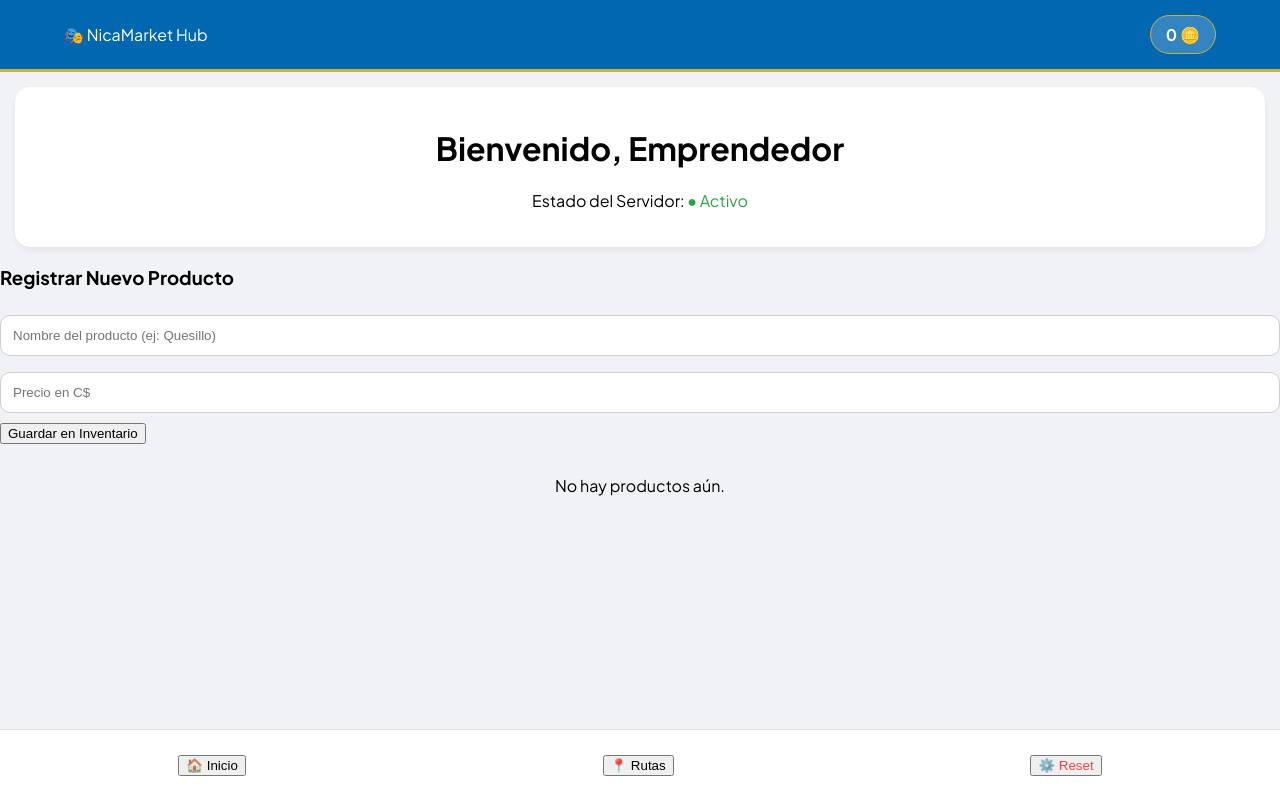
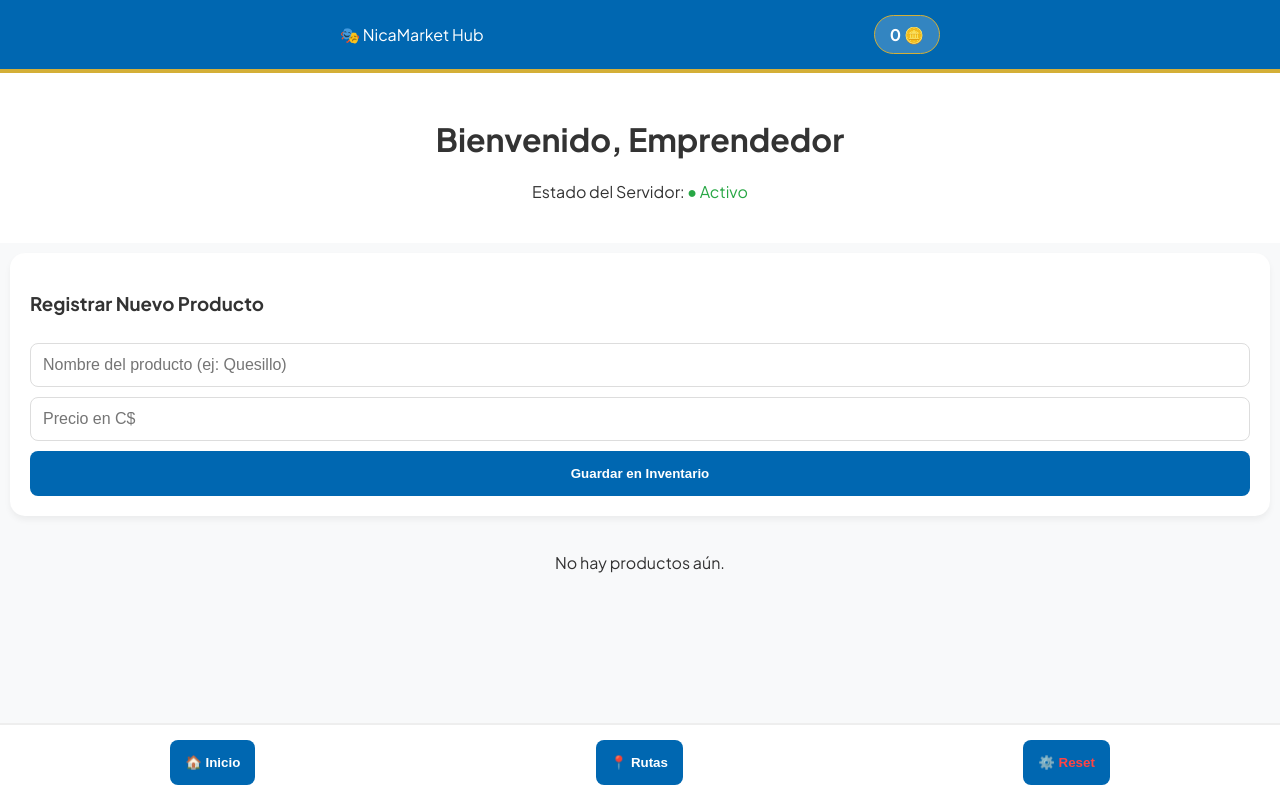
Before and after one commit to vasquezyader80-stack/NICARAGUA-PRIME, a website: page index.html in a window 1280 px wide. Drawn offline with Linux system fonts and the light colour scheme.

Commit message:
Update style.css

```diff
--- a/style.css
+++ b/style.css
@@ -1,29 +1,18 @@
 :root {
-    --primary: #0067b1;
-    --gold: #d4af37;
-    --white: #ffffff;
-    --bg: #f0f2f5;
+    --azul-nica: #0067b1;
+    --oro: #d4af37;
+    --blanco: #ffffff;
+    --gris-fondo: #f8f9fa;
 }
 
-body { font-family: 'Plus Jakarta Sans', sans-serif; margin: 0; background: var(--bg); padding-bottom: 80px; }
-
-.main-header { background: var(--primary); color: white; padding: 15px 5%; position: sticky; top: 0; z-index: 100; border-bottom: 3px solid var(--gold); }
-.header-content { display: flex; justify-content: space-between; align-items: center; }
-
-.cacao-badge { background: rgba(255,255,255,0.2); padding: 8px 15px; border-radius: 20px; font-weight: bold; border: 1px solid var(--gold); cursor: pointer; }
-
-.hero-banner { background: white; margin: 15px; padding: 20px; border-radius: 15px; box-shadow: 0 4px 6px rgba(0,0,0,0.05); text-align: center; }
-
-.product-grid { display: grid; grid-template-columns: 1fr 1fr; gap: 12px; padding: 15px; }
-.product-card { background: white; padding: 12px; border-radius: 12px; box-shadow: 0 2px 4px rgba(0,0,0,0.05); }
-
-.bottom-bar { position: fixed; bottom: 0; width: 100%; height: 70px; background: white; display: flex; justify-content: space-around; align-items: center; border-top: 1px solid #ddd; }
-.add-btn { background: var(--gold); color: white; width: 55px; height: 55px; border-radius: 50%; border: none; font-size: 1.5rem; margin-top: -30px; box-shadow: 0 5px 15px rgba(212,175,55,0.4); }
-
-.modal { display: none; position: fixed; inset: 0; background: rgba(0,0,0,0.5); align-items: flex-end; z-index: 1000; }
-.modal-sheet { background: white; width: 100%; padding: 25px; border-radius: 20px 20px 0 0; animation: slideUp 0.3s ease; }
-@keyframes slideUp { from { transform: translateY(100%); } to { transform: translateY(0); } }
-
-input, select, .btn-main { width: 100%; padding: 12px; margin: 8px 0; border-radius: 10px; border: 1px solid #ccc; box-sizing: border-box; }
-.btn-main { background: var(--primary); color: white; border: none; font-weight: bold; cursor: pointer; }
-.btn-close { background: none; border: none; color: #666; width: 100%; padding: 10px; cursor: pointer; }
+body { font-family: 'Plus Jakarta Sans', sans-serif; margin: 0; background-color: var(--gris-fondo); color: #333; padding-bottom: 80px; }
+.main-header { background: var(--azul-nica); color: white; padding: 15px; position: sticky; top: 0; z-index: 100; border-bottom: 4px solid var(--oro); }
+.header-content { display: flex; justify-content: space-between; align-items: center; max-width: 600px; margin: auto; }
+.cacao-badge { background: rgba(255,255,255,0.2); padding: 8px 15px; border-radius: 20px; font-weight: bold; border: 1px solid var(--oro); }
+.hero-banner { padding: 25px; text-align: center; background: white; margin-bottom: 10px; }
+.add-product-form { padding: 20px; background: white; margin: 10px; border-radius: 15px; display: flex; flex-direction: column; gap: 10px; box-shadow: 0 4px 6px rgba(0,0,0,0.05); }
+input { padding: 12px; border: 1px solid #ddd; border-radius: 8px; font-size: 16px; }
+button { background: var(--azul-nica); color: white; border: none; padding: 15px; border-radius: 8px; font-weight: bold; cursor: pointer; }
+.product-grid { display: grid; grid-template-columns: 1fr 1fr; gap: 10px; padding: 10px; }
+.product-card { background: white; padding: 15px; border-radius: 12px; border-left: 5px solid var(--oro); box-shadow: 0 2px 4px rgba(0,0,0,0.1); }
+.bottom-bar { position: fixed; bottom: 0; width: 100%; background: white; display: flex; justify-content: space-around; padding: 15px 0; border-top: 2px solid #eee; }
```
